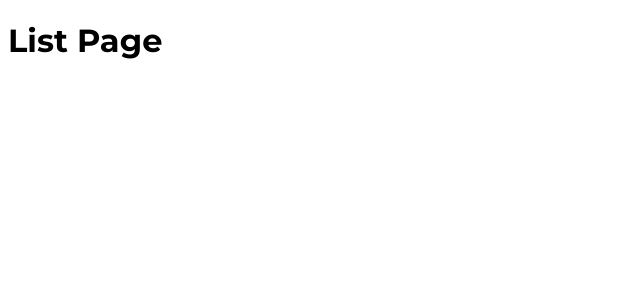
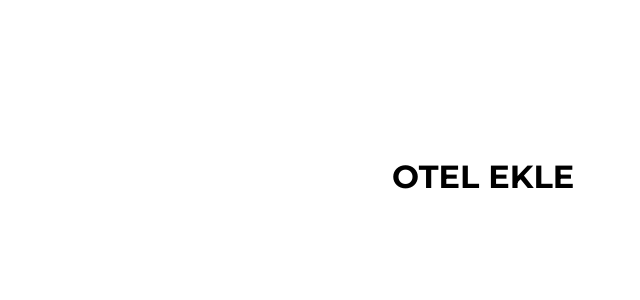
Before and after one commit to buraksvk/ets-case, a React (Create React App) app: page / in a window 1280 px wide. Shown: the top 300 px of the page, without its empty margins (0-640 px from the left). Built offline with nearby package versions, Linux system fonts and the light colour scheme.

Commit message:
some edit and add hotel photo

```diff
--- a/package.json
+++ b/package.json
@@ -3,9 +3,6 @@
   "version": "0.1.0",
   "private": true,
   "dependencies": {
-    "@emotion/react": "^11.9.3",
-    "@emotion/styled": "^11.9.3",
-    "@mui/material": "^5.8.3",
     "@testing-library/jest-dom": "^5.16.4",
     "@testing-library/react": "^13.3.0",
     "@testing-library/user-event": "^13.5.0",
--- a/src/index.css
+++ b/src/index.css
@@ -1,3 +1,4 @@
 html body {
   font-family: 'Montserrat';
+  padding: 10% 30%
 }
--- a/src/pages/ListPage.js
+++ b/src/pages/ListPage.js
@@ -1,10 +1,10 @@
-import React from 'react';
+import React, { useState, useEffect } from 'react';
 
 function ListPage() {
-
+    const [list, setList] = useState([{ hotel: "Voyage Hotel", score: 9.7, time: 1655146561 }, { hotel: "Maxx Royal Hotel", score: 8.3, time: 1655146606 }])
     return (
         <div>
-            <h1>List Page</h1>
+            <h1>OTEL EKLE</h1>
         </div>
     )
 }
```
Also changed, not shown: public/image/hotel-image.png (added), 1 other file (tests, documents, lock files or other folders).
